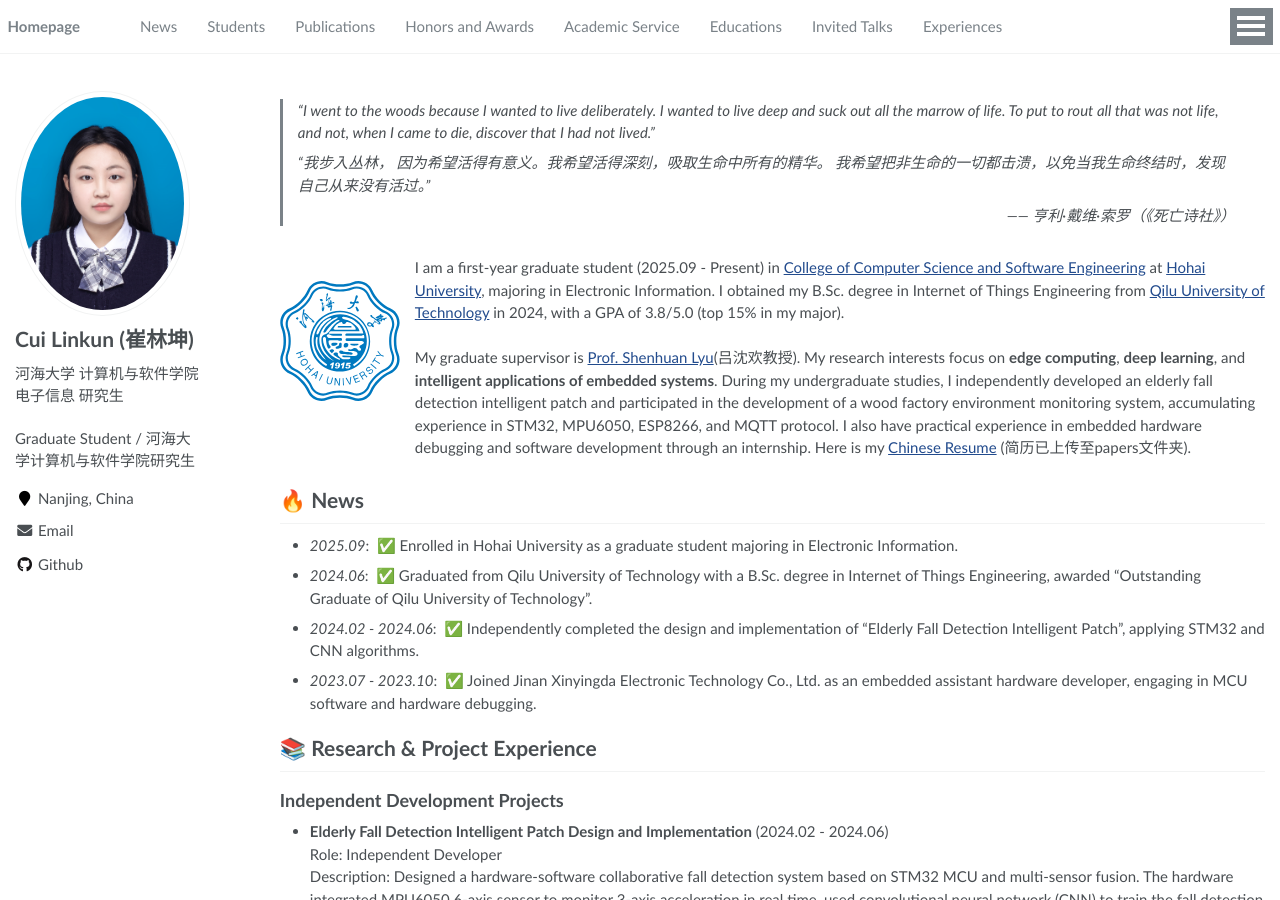
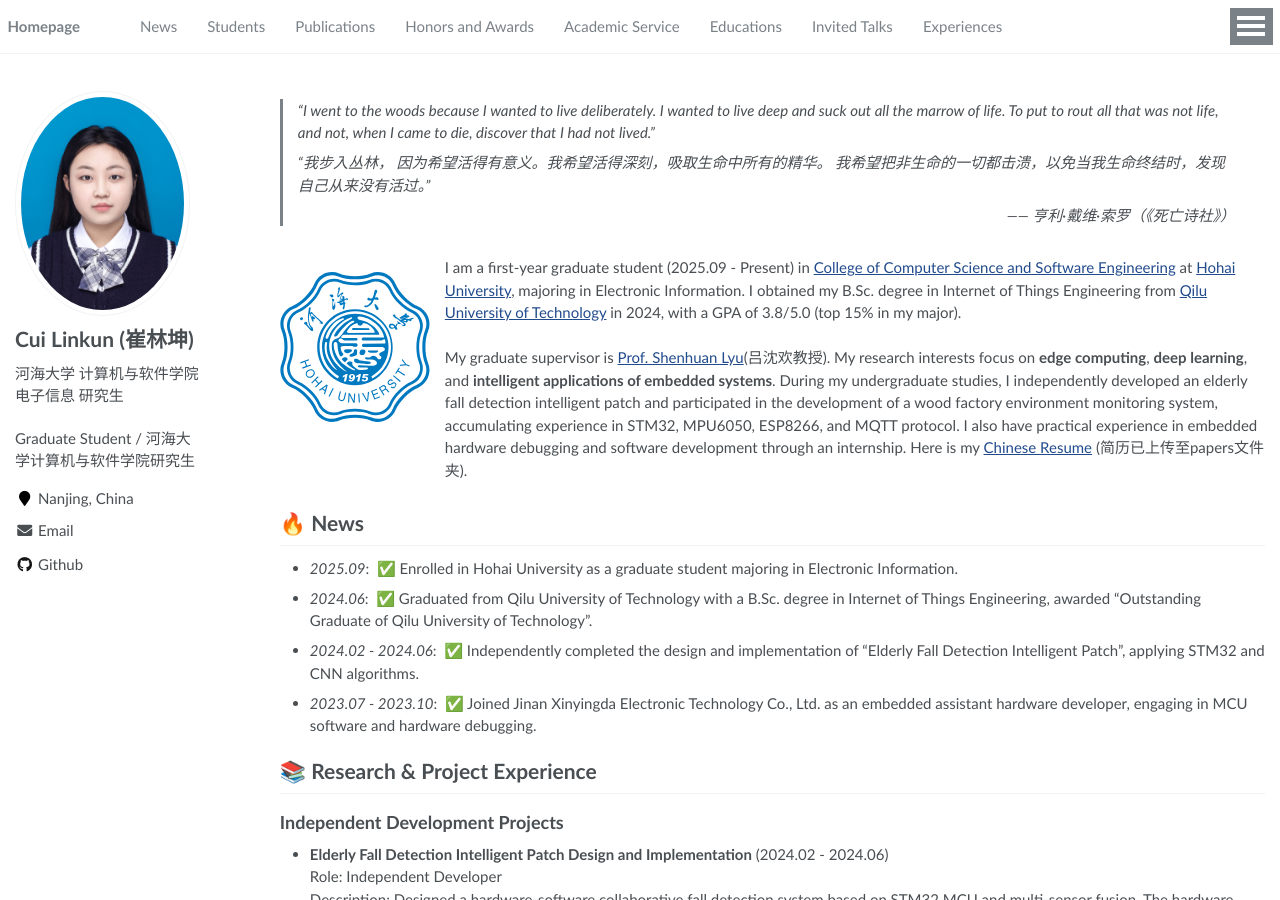
Before and after one commit to CuiLinkun/CuiLinkun.github.io, a Jekyll site: the page built from _pages/about.md, in a window 1280 px wide and 900 px high. Built offline with Jekyll 4.4.1, drawn with Linux system fonts in a browser that asks for light colours.

Commit message:
Update about.md

```diff
--- a/_pages/about.md
+++ b/_pages/about.md
@@ -18,7 +18,7 @@
 
 <body>
 
- <div style="display: flex; align-items: center; gap: 15px; margin: 10px 0;">      <div style="width: 120px; height: 160px;">         <img src="../images/hhu.svg" alt="Cui Linkun Avatar" width="100%" height="100%" object-fit="cover">     </div>          <div style="flex: 1;">
+ <div style="display: flex; align-items: center; gap: 15px; margin: 10px 0;">      <div style="width: 150px; height: 200px;">         <img src="../images/hhu.svg" alt="Cui Linkun Avatar" width="100%" height="100%" object-fit="cover">     </div>          <div style="flex: 1;">
 
  <p>I am a first-year graduate student (2025.09 - Present) in <a href='https://cies.hhu.edu.cn/'>College of Computer Science and Software Engineering</a> at <a href='https://www.hhu.edu.cn/'>Hohai University</a>, majoring in Electronic Information. I obtained my B.Sc. degree in Internet of Things Engineering from <a href='https://www.qlu.edu.cn/'>Qilu University of Technology</a> in 2024, with a GPA of 3.8/5.0 (top 15% in my major).<br><br>         My graduate supervisor is <a href='https://lyushenhuan.github.io/' target='_blank'>Prof. Shenhuan Lyu</a>(吕沈欢教授). My research interests focus on <b>edge computing</b>, <b>deep learning</b>, and <b>intelligent applications of embedded systems</b>. During my undergraduate studies, I independently developed an elderly fall detection intelligent patch and participated in the development of a wood factory environment monitoring system, accumulating experience in STM32, MPU6050, ESP8266, and MQTT protocol. I also have practical experience in embedded hardware debugging and software development through an internship. Here is my <a href='../papers/cuilinkun_cv.pdf'>Chinese Resume</a> (简历已上传至papers文件夹).         </p>     </div> </div>
 
```
